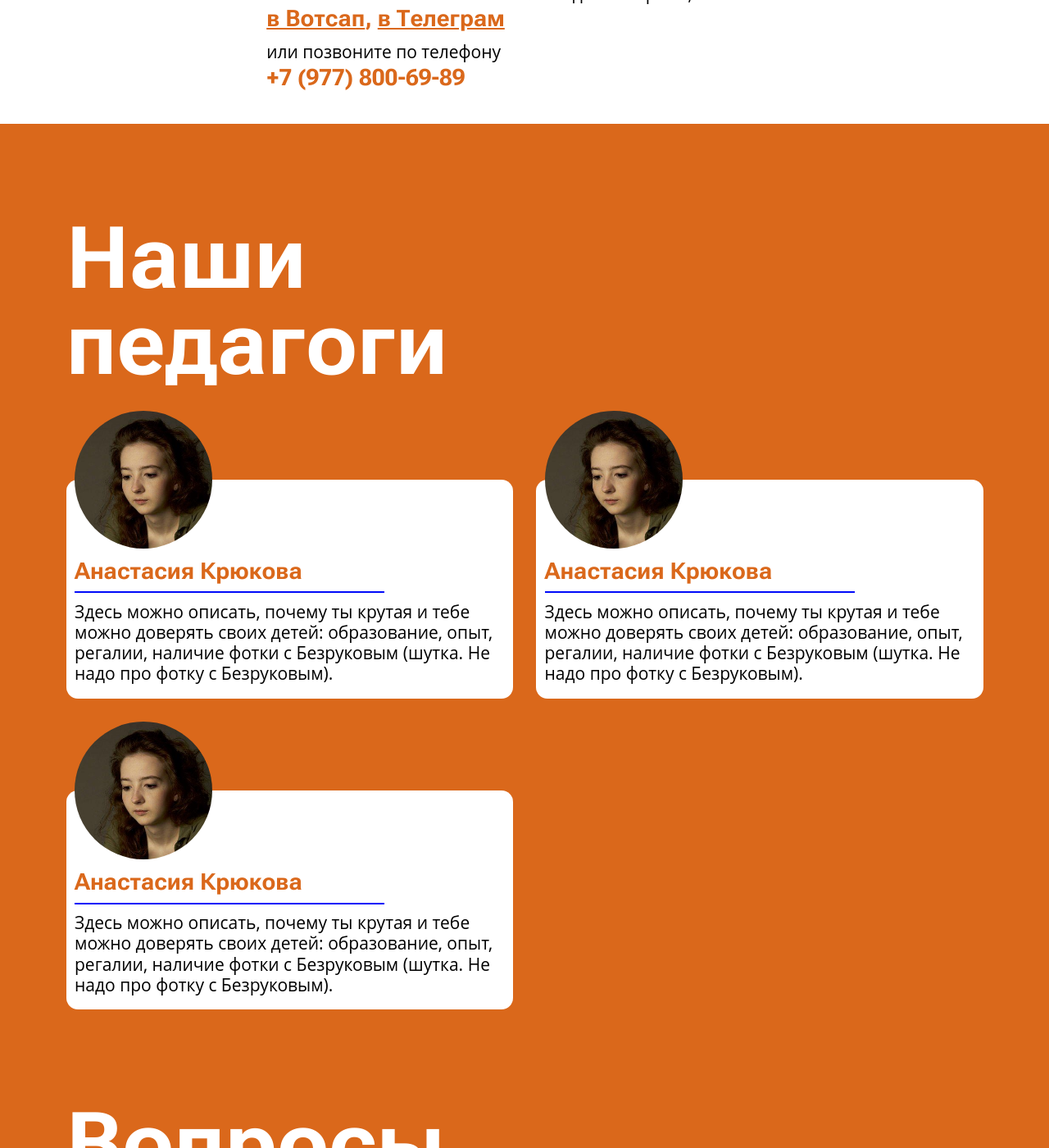
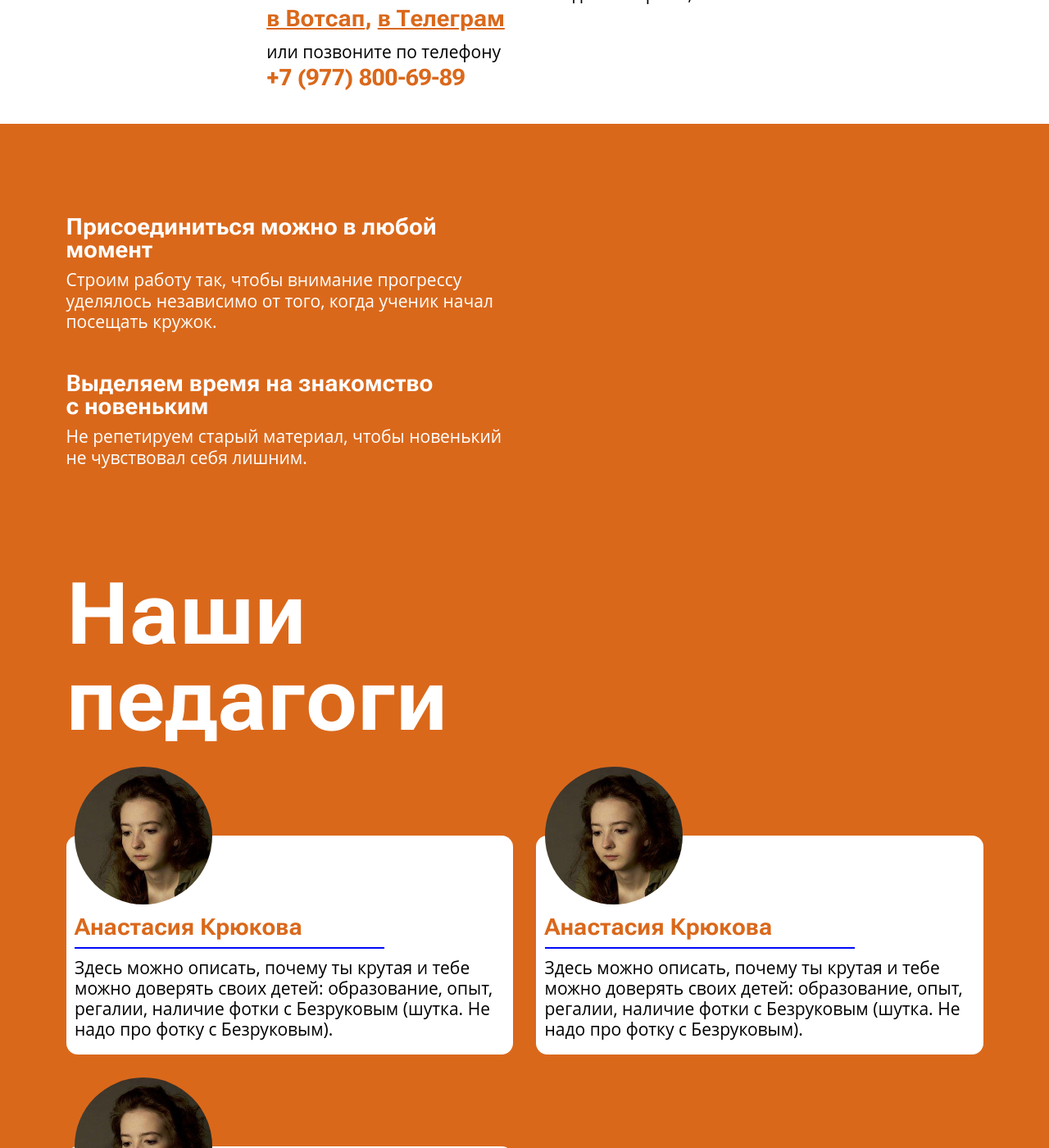
Before and after one commit to 1640max/mart, a Jekyll site: the page built from index.html, in a window 1280 px wide and 1400 px high, scrolled down 4969 px. Shown: the whole window at 82% size. Built offline with Jekyll 4.4.1, drawn with Linux system fonts in a browser that asks for light colours.

Commit message:
Добавил facts-2

```diff
--- /dev/null
+++ b/_includes/facts-2__item.html
@@ -0,0 +1,8 @@
+<section class="facts-2__item">
+  <h2 class="h3 facts-2__heading">
+    {{ include.heading }}
+  </h2>
+  <p class="facts-2__body">
+    {{ include.body }}
+  </p>
+</section>
--- /dev/null
+++ b/_sass/_facts-2.scss
@@ -0,0 +1,17 @@
+.facts-2 {
+  display: flex;
+  flex-direction: column;
+  gap: 2.5rem;
+}
+
+.facts-2__item {
+  max-width: 40rem;
+}
+
+.facts-2__heading {
+  margin-bottom: .75rem;
+}
+
+.facts-2__body {
+	color: var(--white);
+}
--- a/index.html
+++ b/index.html
@@ -127,6 +127,20 @@ layout: page
 
   {% include apply.html %}
 
+  <div class="container facts-2">
+
+    {% include facts-2__item.html
+      heading="Присоединиться можно в любой момент"
+      body="Cтроим работу так, чтобы внимание прогрессу уделялось независимо от того, когда ученик начал посещать кружок."
+    %}
+
+    {% include facts-2__item.html
+      heading="Выделяем время на знакомство с новеньким"
+      body="Не репетируем старый материал, чтобы новенький не чувствовал себя лишним."
+    %}
+
+  </div>
+
   <section class="container">
     <h2 class="h1">Наши<br>педагоги</h2>
     <div class="cards cards_teacher cards__self-teacher">
--- a/style.scss
+++ b/style.scss
@@ -77,4 +77,5 @@
 @import "accordion";
 @import "gum";
 @import "facts";
+@import "facts-2";
 @import "apply";
```
